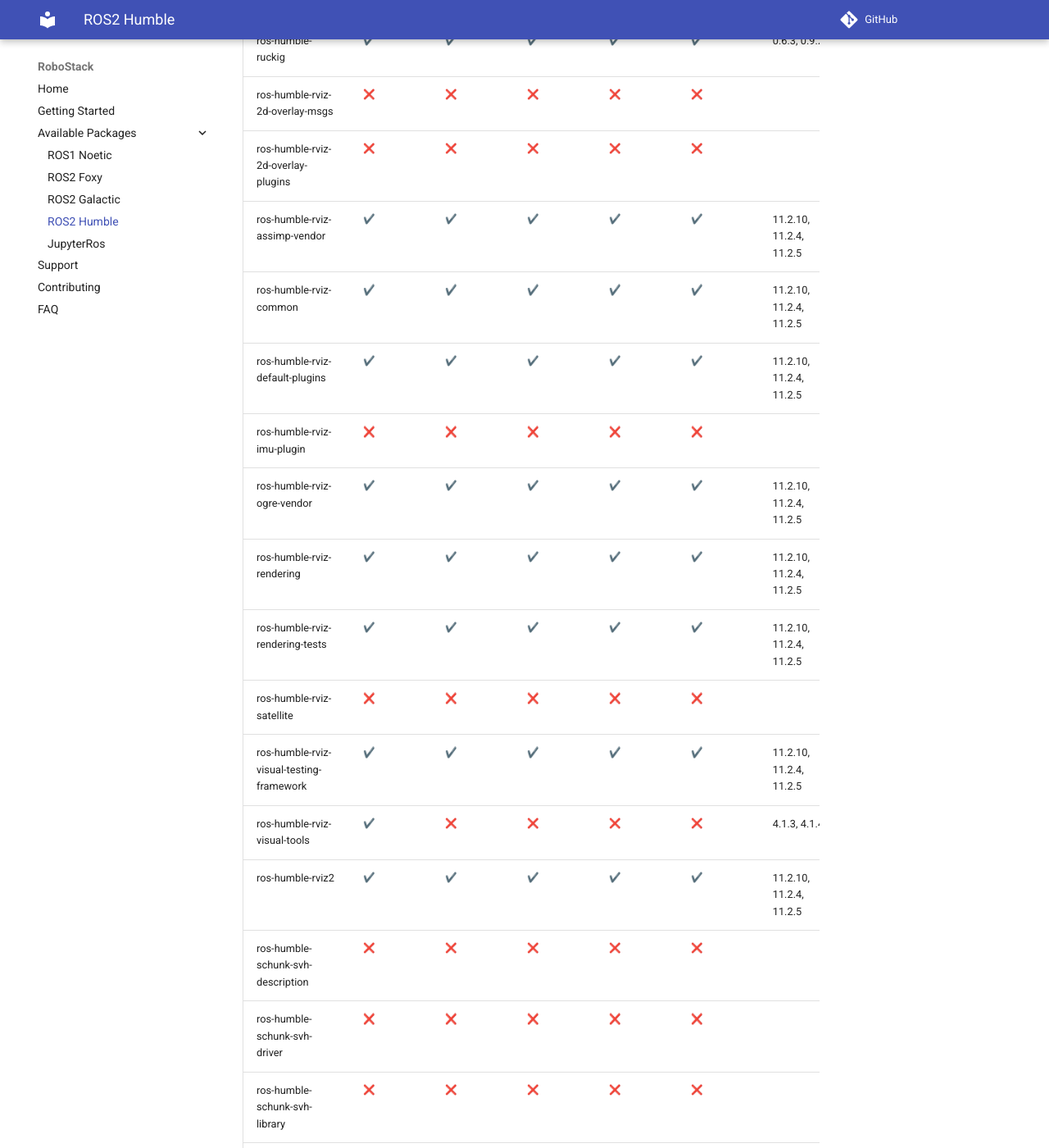
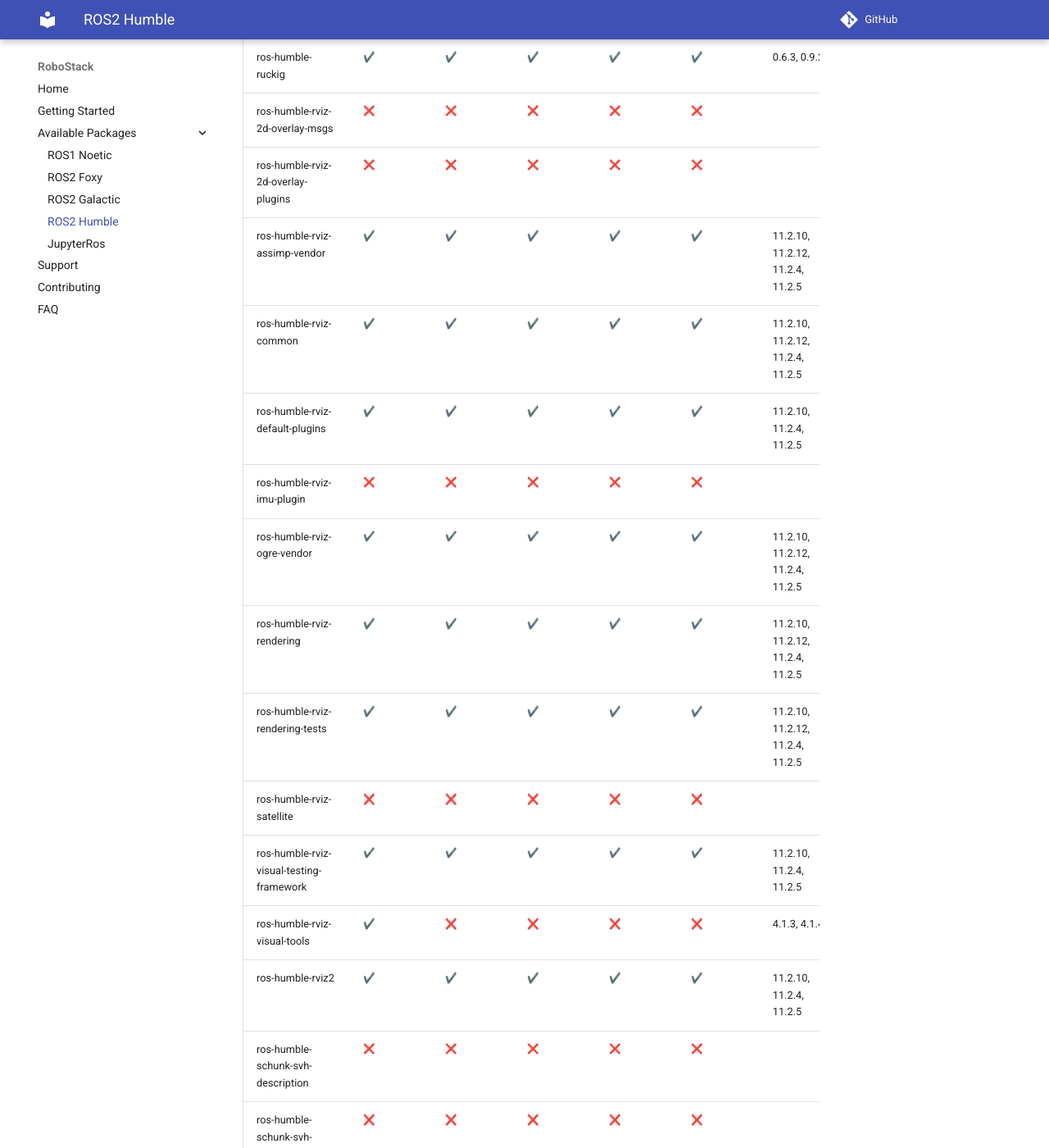
Before and after one commit to RoboStack/robostack.github.io, an MkDocs documentation site: the page built from docs/humble.md, in a window 1280 px wide and 1400 px high, scrolled down 105197 px. Shown: the whole window at 82% size. Built offline with MkDocs 1.6.1 and Material for MkDocs 9.7.7, drawn with Linux system fonts in a browser that asks for light colours; emoji names are drawn with the system emoji font; comment, search, counter and statistics services are not loaded; some of the changed text lies outside the part shown.

Commit message:
Update tables

```diff
--- a/docs/humble.md
+++ b/docs/humble.md
@@ -17,7 +17,7 @@
 | ros-humble-affordance-primitives | :x: { data-sort='0' } | :x: { data-sort='0' } | :x: { data-sort='0' } | :x: { data-sort='0' } | :x: { data-sort='0' } |   |
 | ros-humble-ament-acceleration | :x: { data-sort='0' } | :x: { data-sort='0' } | :x: { data-sort='0' } | :x: { data-sort='0' } | :x: { data-sort='0' } |   |
 | ros-humble-ament-black | :x: { data-sort='0' } | :x: { data-sort='0' } | :x: { data-sort='0' } | :x: { data-sort='0' } | :x: { data-sort='0' } |   |
-| ros-humble-ament-clang-format | :heavy_check_mark: { data-sort='1' } | :heavy_check_mark: { data-sort='1' } | :heavy_check_mark: { data-sort='1' } | :heavy_check_mark: { data-sort='1' } | :heavy_check_mark: { data-sort='1' } | 0.12.10, 0.12.4, 0.12.5  |
+| ros-humble-ament-clang-format | :heavy_check_mark: { data-sort='1' } | :heavy_check_mark: { data-sort='1' } | :heavy_check_mark: { data-sort='1' } | :heavy_check_mark: { data-sort='1' } | :heavy_check_mark: { data-sort='1' } | 0.12.10, 0.12.11, 0.12.4, 0.12.5  |
 | ros-humble-ament-clang-tidy | :x: { data-sort='0' } | :x: { data-sort='0' } | :x: { data-sort='0' } | :x: { data-sort='0' } | :x: { data-sort='0' } |   |
 | ros-humble-ament-cmake | :heavy_check_mark: { data-sort='1' } | :heavy_check_mark: { data-sort='1' } | :heavy_check_mark: { data-sort='1' } | :heavy_check_mark: { data-sort='1' } | :heavy_check_mark: { data-sort='1' } | 1.3.3, 1.3.7, 1.3.8  |
 | ros-humble-ament-cmake-auto | :heavy_check_mark: { data-sort='1' } | :heavy_check_mark: { data-sort='1' } | :heavy_check_mark: { data-sort='1' } | :heavy_check_mark: { data-sort='1' } | :heavy_check_mark: { data-sort='1' } | 1.3.3, 1.3.7, 1.3.8  |
@@ -662,7 +662,7 @@
 | ros-humble-libcaer-vendor | :x: { data-sort='0' } | :x: { data-sort='0' } | :x: { data-sort='0' } | :x: { data-sort='0' } | :x: { data-sort='0' } |   |
 | ros-humble-libcamera | :x: { data-sort='0' } | :x: { data-sort='0' } | :x: { data-sort='0' } | :x: { data-sort='0' } | :x: { data-sort='0' } |   |
 | ros-humble-libcreate | :x: { data-sort='0' } | :x: { data-sort='0' } | :x: { data-sort='0' } | :x: { data-sort='0' } | :x: { data-sort='0' } |   |
-| ros-humble-libcurl-vendor | :heavy_check_mark: { data-sort='1' } | :heavy_check_mark: { data-sort='1' } | :heavy_check_mark: { data-sort='1' } | :heavy_check_mark: { data-sort='1' } | :heavy_check_mark: { data-sort='1' } | 3.1.0, 3.1.1  |
+| ros-humble-libcurl-vendor | :heavy_check_mark: { data-sort='1' } | :heavy_check_mark: { data-sort='1' } | :heavy_check_mark: { data-sort='1' } | :heavy_check_mark: { data-sort='1' } | :heavy_check_mark: { data-sort='1' } | 3.1.0, 3.1.1, 3.1.2  |
 | ros-humble-libg2o | :heavy_check_mark: { data-sort='1' } | :x: { data-sort='0' } | :x: { data-sort='0' } | :x: { data-sort='0' } | :x: { data-sort='0' } | 2020.5.29  |
 | ros-humble-libmavconn | :x: { data-sort='0' } | :x: { data-sort='0' } | :x: { data-sort='0' } | :x: { data-sort='0' } | :x: { data-sort='0' } |   |
 | ros-humble-libnabo | :x: { data-sort='0' } | :x: { data-sort='0' } | :x: { data-sort='0' } | :x: { data-sort='0' } | :x: { data-sort='0' } |   |
@@ -769,11 +769,11 @@
 | ros-humble-moveit-planners-ompl | :heavy_check_mark: { data-sort='1' } | :heavy_check_mark: { data-sort='1' } | :heavy_check_mark: { data-sort='1' } | :heavy_check_mark: { data-sort='1' } | :heavy_check_mark: { data-sort='1' } | 2.5.4, 2.5.5  |
 | ros-humble-moveit-plugins | :heavy_check_mark: { data-sort='1' } | :heavy_check_mark: { data-sort='1' } | :heavy_check_mark: { data-sort='1' } | :heavy_check_mark: { data-sort='1' } | :heavy_check_mark: { data-sort='1' } | 2.5.4, 2.5.5  |
 | ros-humble-moveit-resources | :heavy_check_mark: { data-sort='1' } | :x: { data-sort='0' } | :x: { data-sort='0' } | :x: { data-sort='0' } | :x: { data-sort='0' } | 2.0.6  |
-| ros-humble-moveit-resources-fanuc-description | :heavy_check_mark: { data-sort='1' } | :heavy_check_mark: { data-sort='1' } | :heavy_check_mark: { data-sort='1' } | :heavy_check_mark: { data-sort='1' } | :heavy_check_mark: { data-sort='1' } | 2.0.6  |
-| ros-humble-moveit-resources-fanuc-moveit-config | :heavy_check_mark: { data-sort='1' } | :heavy_check_mark: { data-sort='1' } | :heavy_check_mark: { data-sort='1' } | :heavy_check_mark: { data-sort='1' } | :heavy_check_mark: { data-sort='1' } | 2.0.6  |
-| ros-humble-moveit-resources-panda-description | :heavy_check_mark: { data-sort='1' } | :heavy_check_mark: { data-sort='1' } | :heavy_check_mark: { data-sort='1' } | :heavy_check_mark: { data-sort='1' } | :heavy_check_mark: { data-sort='1' } | 2.0.6  |
-| ros-humble-moveit-resources-panda-moveit-config | :heavy_check_mark: { data-sort='1' } | :heavy_check_mark: { data-sort='1' } | :heavy_check_mark: { data-sort='1' } | :heavy_check_mark: { data-sort='1' } | :heavy_check_mark: { data-sort='1' } | 2.0.6  |
-| ros-humble-moveit-resources-pr2-description | :heavy_check_mark: { data-sort='1' } | :heavy_check_mark: { data-sort='1' } | :heavy_check_mark: { data-sort='1' } | :heavy_check_mark: { data-sort='1' } | :heavy_check_mark: { data-sort='1' } | 2.0.6  |
+| ros-humble-moveit-resources-fanuc-description | :heavy_check_mark: { data-sort='1' } | :heavy_check_mark: { data-sort='1' } | :heavy_check_mark: { data-sort='1' } | :heavy_check_mark: { data-sort='1' } | :heavy_check_mark: { data-sort='1' } | 2.0.6, 2.0.7  |
+| ros-humble-moveit-resources-fanuc-moveit-config | :heavy_check_mark: { data-sort='1' } | :heavy_check_mark: { data-sort='1' } | :heavy_check_mark: { data-sort='1' } | :heavy_check_mark: { data-sort='1' } | :heavy_check_mark: { data-sort='1' } | 2.0.6, 2.0.7  |
+| ros-humble-moveit-resources-panda-description | :heavy_check_mark: { data-sort='1' } | :heavy_check_mark: { data-sort='1' } | :heavy_check_mark: { data-sort='1' } | :heavy_check_mark: { data-sort='1' } | :heavy_check_mark: { data-sort='1' } | 2.0.6, 2.0.7  |
+| ros-humble-moveit-resources-panda-moveit-config | :heavy_check_mark: { data-sort='1' } | :heavy_check_mark: { data-sort='1' } | :heavy_check_mark: { data-sort='1' } | :heavy_check_mark: { data-sort='1' } | :heavy_check_mark: { data-sort='1' } | 2.0.6, 2.0.7  |
+| ros-humble-moveit-resources-pr2-description | :heavy_check_mark: { data-sort='1' } | :heavy_check_mark: { data-sort='1' } | :heavy_check_mark: { data-sort='1' } | :heavy_check_mark: { data-sort='1' } | :heavy_check_mark: { data-sort='1' } | 2.0.6, 2.0.7  |
 | ros-humble-moveit-resources-prbt-ikfast-manipulator-plugin | :heavy_check_mark: { data-sort='1' } | :heavy_check_mark: { data-sort='1' } | :heavy_check_mark: { data-sort='1' } | :heavy_check_mark: { data-sort='1' } | :heavy_check_mark: { data-sort='1' } | 2.5.4, 2.5.5  |
 | ros-humble-moveit-resources-prbt-moveit-config | :heavy_check_mark: { data-sort='1' } | :heavy_check_mark: { data-sort='1' } | :heavy_check_mark: { data-sort='1' } | :heavy_check_mark: { data-sort='1' } | :heavy_check_mark: { data-sort='1' } | 2.5.4, 2.5.5  |
 | ros-humble-moveit-resources-prbt-pg70-support | :heavy_check_mark: { data-sort='1' } | :heavy_check_mark: { data-sort='1' } | :heavy_check_mark: { data-sort='1' } | :heavy_check_mark: { data-sort='1' } | :heavy_check_mark: { data-sort='1' } | 2.5.4, 2.5.5  |
@@ -1122,7 +1122,7 @@
 | ros-humble-realsense2-camera-msgs | :heavy_check_mark: { data-sort='1' } | :x: { data-sort='0' } | :x: { data-sort='0' } | :x: { data-sort='0' } | :x: { data-sort='0' } | 4.54.1  |
 | ros-humble-realsense2-description | :heavy_check_mark: { data-sort='1' } | :x: { data-sort='0' } | :x: { data-sort='0' } | :x: { data-sort='0' } | :x: { data-sort='0' } | 4.54.1  |
 | ros-humble-realtime-tools | :heavy_check_mark: { data-sort='1' } | :heavy_check_mark: { data-sort='1' } | :heavy_check_mark: { data-sort='1' } | :heavy_check_mark: { data-sort='1' } | :heavy_check_mark: { data-sort='1' } | 2.4.0, 2.5.0  |
-| ros-humble-resource-retriever | :heavy_check_mark: { data-sort='1' } | :heavy_check_mark: { data-sort='1' } | :heavy_check_mark: { data-sort='1' } | :heavy_check_mark: { data-sort='1' } | :heavy_check_mark: { data-sort='1' } | 3.1.0, 3.1.1  |
+| ros-humble-resource-retriever | :heavy_check_mark: { data-sort='1' } | :heavy_check_mark: { data-sort='1' } | :heavy_check_mark: { data-sort='1' } | :heavy_check_mark: { data-sort='1' } | :heavy_check_mark: { data-sort='1' } | 3.1.0, 3.1.1, 3.1.2  |
 | ros-humble-rig-reconfigure | :x: { data-sort='0' } | :x: { data-sort='0' } | :x: { data-sort='0' } | :x: { data-sort='0' } | :x: { data-sort='0' } |   |
 | ros-humble-rmf-api-msgs | :x: { data-sort='0' } | :x: { data-sort='0' } | :x: { data-sort='0' } | :x: { data-sort='0' } | :x: { data-sort='0' } |   |
 | ros-humble-rmf-battery | :x: { data-sort='0' } | :x: { data-sort='0' } | :x: { data-sort='0' } | :x: { data-sort='0' } | :x: { data-sort='0' } |   |
@@ -1348,13 +1348,13 @@
 | ros-humble-ruckig | :heavy_check_mark: { data-sort='1' } | :heavy_check_mark: { data-sort='1' } | :heavy_check_mark: { data-sort='1' } | :heavy_check_mark: { data-sort='1' } | :heavy_check_mark: { data-sort='1' } | 0.6.3, 0.9.2  |
 | ros-humble-rviz-2d-overlay-msgs | :x: { data-sort='0' } | :x: { data-sort='0' } | :x: { data-sort='0' } | :x: { data-sort='0' } | :x: { data-sort='0' } |   |
 | ros-humble-rviz-2d-overlay-plugins | :x: { data-sort='0' } | :x: { data-sort='0' } | :x: { data-sort='0' } | :x: { data-sort='0' } | :x: { data-sort='0' } |   |
-| ros-humble-rviz-assimp-vendor | :heavy_check_mark: { data-sort='1' } | :heavy_check_mark: { data-sort='1' } | :heavy_check_mark: { data-sort='1' } | :heavy_check_mark: { data-sort='1' } | :heavy_check_mark: { data-sort='1' } | 11.2.10, 11.2.4, 11.2.5  |
-| ros-humble-rviz-common | :heavy_check_mark: { data-sort='1' } | :heavy_check_mark: { data-sort='1' } | :heavy_check_mark: { data-sort='1' } | :heavy_check_mark: { data-sort='1' } | :heavy_check_mark: { data-sort='1' } | 11.2.10, 11.2.4, 11.2.5  |
+| ros-humble-rviz-assimp-vendor | :heavy_check_mark: { data-sort='1' } | :heavy_check_mark: { data-sort='1' } | :heavy_check_mark: { data-sort='1' } | :heavy_check_mark: { data-sort='1' } | :heavy_check_mark: { data-sort='1' } | 11.2.10, 11.2.12, 11.2.4, 11.2.5  |
+| ros-humble-rviz-common | :heavy_check_mark: { data-sort='1' } | :heavy_check_mark: { data-sort='1' } | :heavy_check_mark: { data-sort='1' } | :heavy_check_mark: { data-sort='1' } | :heavy_check_mark: { data-sort='1' } | 11.2.10, 11.2.12, 11.2.4, 11.2.5  |
 | ros-humble-rviz-default-plugins | :heavy_check_mark: { data-sort='1' } | :heavy_check_mark: { data-sort='1' } | :heavy_check_mark: { data-sort='1' } | :heavy_check_mark: { data-sort='1' } | :heavy_check_mark: { data-sort='1' } | 11.2.10, 11.2.4, 11.2.5  |
 | ros-humble-rviz-imu-plugin | :x: { data-sort='0' } | :x: { data-sort='0' } | :x: { data-sort='0' } | :x: { data-sort='0' } | :x: { data-sort='0' } |   |
-| ros-humble-rviz-ogre-vendor | :heavy_check_mark: { data-sort='1' } | :heavy_check_mark: { data-sort='1' } | :heavy_check_mark: { data-sort='1' } | :heavy_check_mark: { data-sort='1' } | :heavy_check_mark: { data-sort='1' } | 11.2.10, 11.2.4, 11.2.5  |
-| ros-humble-rviz-rendering | :heavy_check_mark: { data-sort='1' } | :heavy_check_mark: { data-sort='1' } | :heavy_check_mark: { data-sort='1' } | :heavy_check_mark: { data-sort='1' } | :heavy_check_mark: { data-sort='1' } | 11.2.10, 11.2.4, 11.2.5  |
-| ros-humble-rviz-rendering-tests | :heavy_check_mark: { data-sort='1' } | :heavy_check_mark: { data-sort='1' } | :heavy_check_mark: { data-sort='1' } | :heavy_check_mark: { data-sort='1' } | :heavy_check_mark: { data-sort='1' } | 11.2.10, 11.2.4, 11.2.5  |
+| ros-humble-rviz-ogre-vendor | :heavy_check_mark: { data-sort='1' } | :heavy_check_mark: { data-sort='1' } | :heavy_check_mark: { data-sort='1' } | :heavy_check_mark: { data-sort='1' } | :heavy_check_mark: { data-sort='1' } | 11.2.10, 11.2.12, 11.2.4, 11.2.5  |
+| ros-humble-rviz-rendering | :heavy_check_mark: { data-sort='1' } | :heavy_check_mark: { data-sort='1' } | :heavy_check_mark: { data-sort='1' } | :heavy_check_mark: { data-sort='1' } | :heavy_check_mark: { data-sort='1' } | 11.2.10, 11.2.12, 11.2.4, 11.2.5  |
+| ros-humble-rviz-rendering-tests | :heavy_check_mark: { data-sort='1' } | :heavy_check_mark: { data-sort='1' } | :heavy_check_mark: { data-sort='1' } | :heavy_check_mark: { data-sort='1' } | :heavy_check_mark: { data-sort='1' } | 11.2.10, 11.2.12, 11.2.4, 11.2.5  |
 | ros-humble-rviz-satellite | :x: { data-sort='0' } | :x: { data-sort='0' } | :x: { data-sort='0' } | :x: { data-sort='0' } | :x: { data-sort='0' } |   |
 | ros-humble-rviz-visual-testing-framework | :heavy_check_mark: { data-sort='1' } | :heavy_check_mark: { data-sort='1' } | :heavy_check_mark: { data-sort='1' } | :heavy_check_mark: { data-sort='1' } | :heavy_check_mark: { data-sort='1' } | 11.2.10, 11.2.4, 11.2.5  |
 | ros-humble-rviz-visual-tools | :heavy_check_mark: { data-sort='1' } | :x: { data-sort='0' } | :x: { data-sort='0' } | :x: { data-sort='0' } | :x: { data-sort='0' } | 4.1.3, 4.1.4  |
@@ -1368,7 +1368,7 @@
 | ros-humble-sdl2-vendor | :heavy_check_mark: { data-sort='1' } | :heavy_check_mark: { data-sort='1' } | :heavy_check_mark: { data-sort='1' } | :heavy_check_mark: { data-sort='1' } | :heavy_check_mark: { data-sort='1' } | 3.1.0, 3.3.0  |
 | ros-humble-self-test | :x: { data-sort='0' } | :x: { data-sort='0' } | :x: { data-sort='0' } | :x: { data-sort='0' } | :x: { data-sort='0' } |   |
 | ros-humble-sensor-msgs | :heavy_check_mark: { data-sort='1' } | :heavy_check_mark: { data-sort='1' } | :heavy_check_mark: { data-sort='1' } | :heavy_check_mark: { data-sort='1' } | :heavy_check_mark: { data-sort='1' } | 4.2.2, 4.2.3  |
-| ros-humble-sensor-msgs-py | :heavy_check_mark: { data-sort='1' } | :heavy_check_mark: { data-sort='1' } | :heavy_check_mark: { data-sort='1' } | :heavy_check_mark: { data-sort='1' } | :heavy_check_mark: { data-sort='1' } | 4.2.2, 4.2.3  |
+| ros-humble-sensor-msgs-py | :heavy_check_mark: { data-sort='1' } | :heavy_check_mark: { data-sort='1' } | :heavy_check_mark: { data-sort='1' } | :heavy_check_mark: { data-sort='1' } | :heavy_check_mark: { data-sort='1' } | 4.2.2, 4.2.3, 4.2.4  |
 | ros-humble-septentrio-gnss-driver | :x: { data-sort='0' } | :x: { data-sort='0' } | :x: { data-sort='0' } | :x: { data-sort='0' } | :x: { data-sort='0' } |   |
 | ros-humble-serial-driver | :x: { data-sort='0' } | :x: { data-sort='0' } | :x: { data-sort='0' } | :x: { data-sort='0' } | :x: { data-sort='0' } |   |
 | ros-humble-shape-msgs | :heavy_check_mark: { data-sort='1' } | :heavy_check_mark: { data-sort='1' } | :heavy_check_mark: { data-sort='1' } | :heavy_check_mark: { data-sort='1' } | :heavy_check_mark: { data-sort='1' } | 4.2.2, 4.2.3  |
```
Also changed, not shown: other parts of docs/humble.md (+1 -1 lines).
